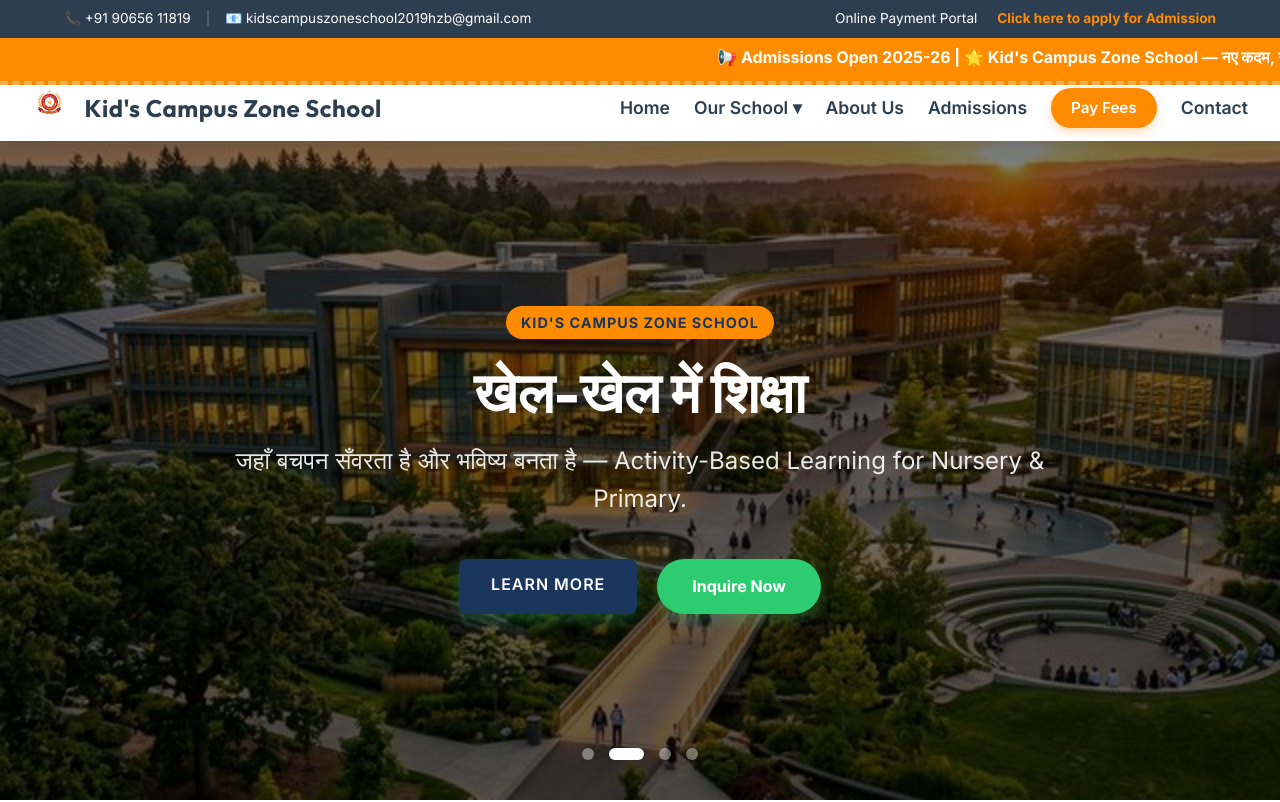
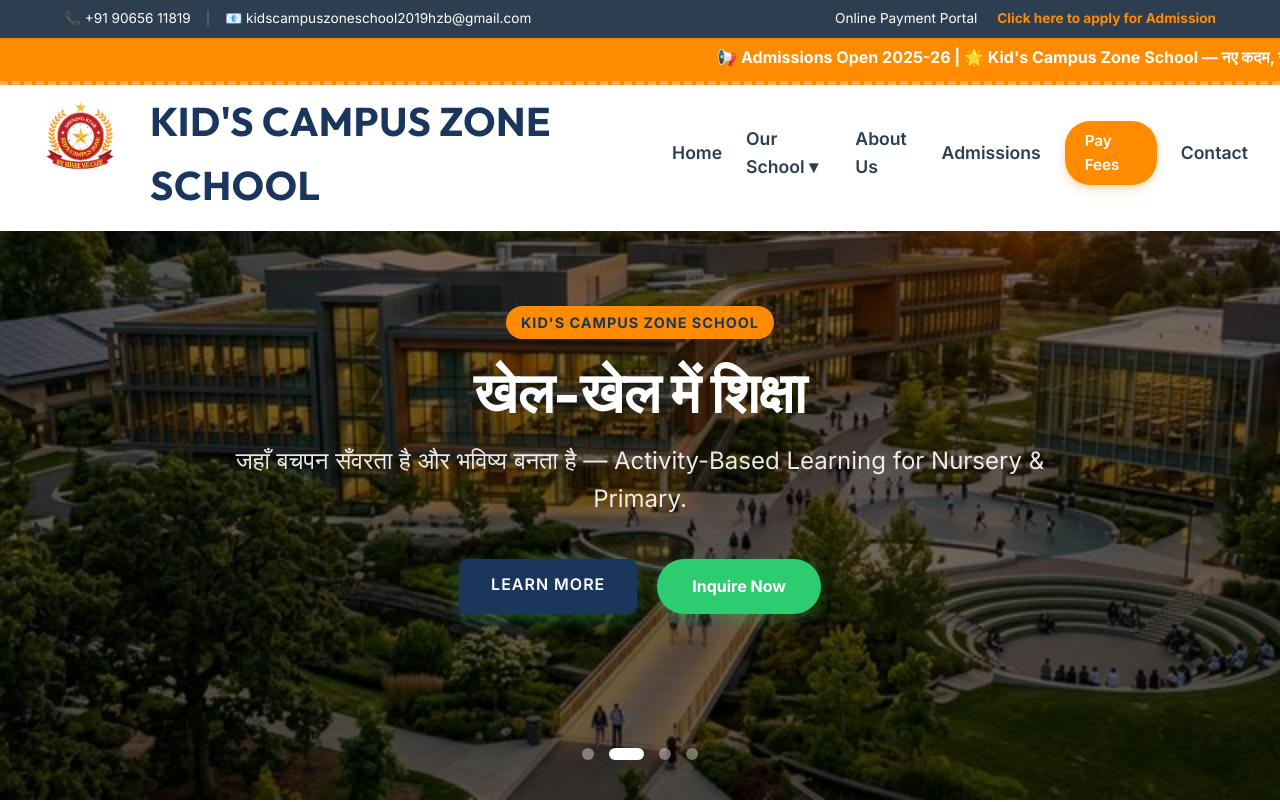
Before and after one commit to RubyGupta-tech/school-website, a React (Vite) app in the folder school-website/: page / in a window 1280 px wide. Shown: the top 802 px of the page. Built offline with nearby package versions, Linux system fonts and the light colour scheme.

Commit message:
Further increase the school logo height to 140px and bump font size to make the branding extremely prominent

```diff
--- a/school-website/src/App.css
+++ b/school-website/src/App.css
@@ -104,18 +104,20 @@
 }
 
 .navbar-logo {
-  height: 50px;
+  height: 140px;
   width: auto;
-  border-radius: 5px;
+  border-radius: 8px;
   background: white;
-  padding: 2px;
+  padding: 5px;
 }
 
 .navbar-brand {
   font-family: 'Outfit', sans-serif;
-  font-size: 1.5rem;
-  font-weight: 700;
+  font-size: 2.5rem;
+  font-weight: 800;
   letter-spacing: 0.5px;
+  color: var(--primary-color);
+  text-transform: uppercase;
 }
 
 .navbar nav {
```
